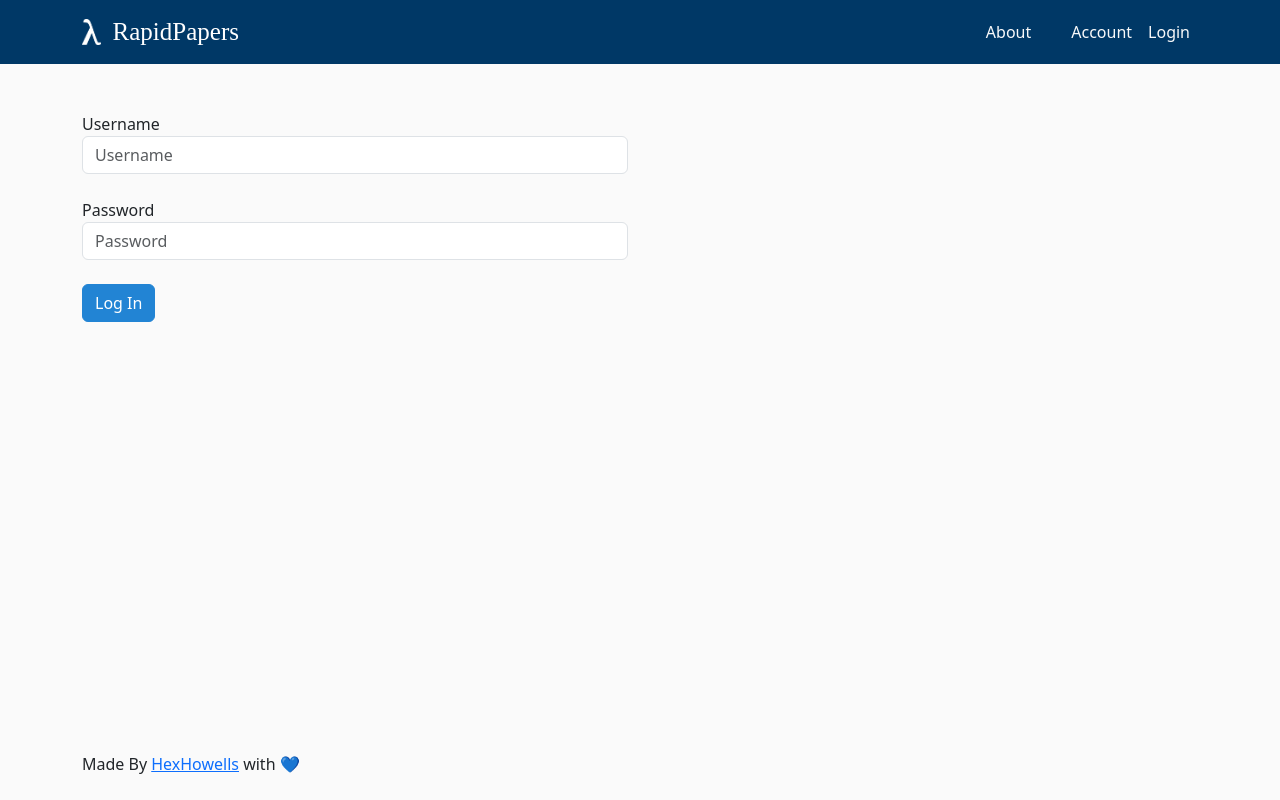
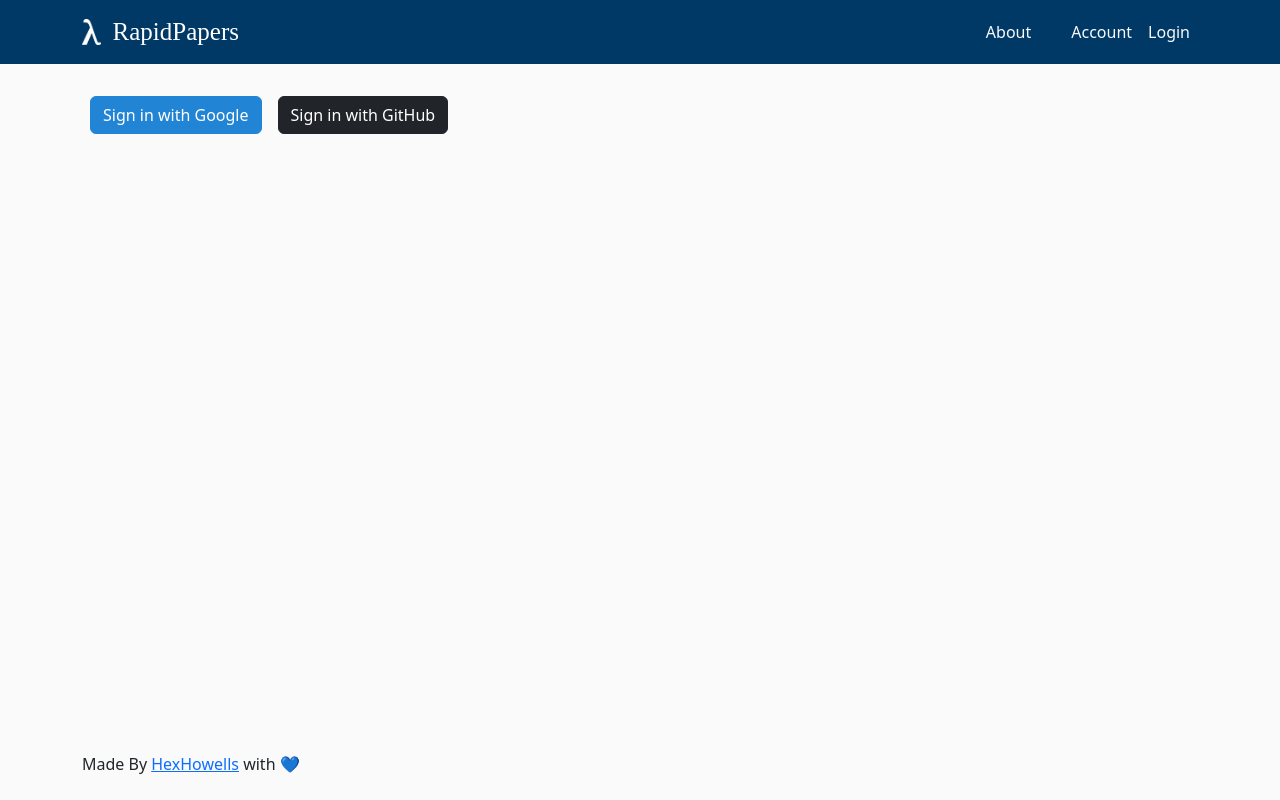
Before and after one commit to hexhowells/RapidPapers, a React (Create React App) app: page /login in a window 1280 px wide. Built offline with nearby package versions, Linux system fonts and the light colour scheme; a web font is replaced by a local one.

Commit message:
Change Login.js

```diff
--- a/src/pages/Login.js
+++ b/src/pages/Login.js
@@ -1,68 +1,32 @@
-import React, { useState } from 'react';
+import React from 'react';
 import axios from 'axios';
 
-function LoginScreen() {
-    const [username, setUsername] = useState('');
-    const [password, setPassword] = useState('');
-
-    const handleSubmit = async (e) => {
-        e.preventDefault();
-
-        try {
-            const response = await axios.post('/token', {
-                username: username,
-                password: password,
+class LoginScreen extends React.Component {
+    handleButtonClick = (provider) => {
+        axios.get(`/authorise/${provider}`)
+            .then(response => {
+                // handle successful response
+                // redirect user to new URL
+                window.location.href = response.data.redirect_url;
+            })
+            .catch(error => {
+                // handle error
+                console.log(error);
             });
-
-            if (response.status === 200) {
-                // Handle successful login here.
-                console.log('Login successful');
-            } else {
-                // Handle error here.
-                console.log('Login failed');
-            }
-        } catch (error) {
-            console.error(error);
-        }
     };
 
-    return (
-        <div className="container pt-4">
-            <div className="row justify-content-left">
-                <div className="col-12 col-md-6">
-                    <form onSubmit={handleSubmit}>
-                        <div className="form-group mb-4">
-                            <label htmlFor="username">Username</label>
-                            <input
-                                type="text"
-                                className="form-control"
-                                id="username"
-                                placeholder="Username"
-                                value={username}
-                                onChange={e => setUsername(e.target.value)}
-                                required
-                            />
-                        </div>
-
-                        <div className="form-group mb-4">
-                            <label htmlFor="password">Password</label>
-                            <input
-                                type="password"
-                                className="form-control"
-                                id="password"
-                                placeholder="Password"
-                                value={password}
-                                onChange={e => setPassword(e.target.value)}
-                                required
-                            />
-                        </div>
-
-                        <button type="submit" className="btn btn-primary">Log In</button>
-                    </form>
-                </div>
+    render() {
+        return (
+            <div className="container">
+                <button className="btn btn-primary m-2" onClick={() => this.handleButtonClick('google')}>
+                    Sign in with Google
+                </button>
+                <button className="btn btn-dark m-2" onClick={() => this.handleButtonClick('github')}>
+                    Sign in with GitHub
+                </button>
             </div>
-        </div>
-    );
+        );
+    }
 }
 
 export default LoginScreen;
```
